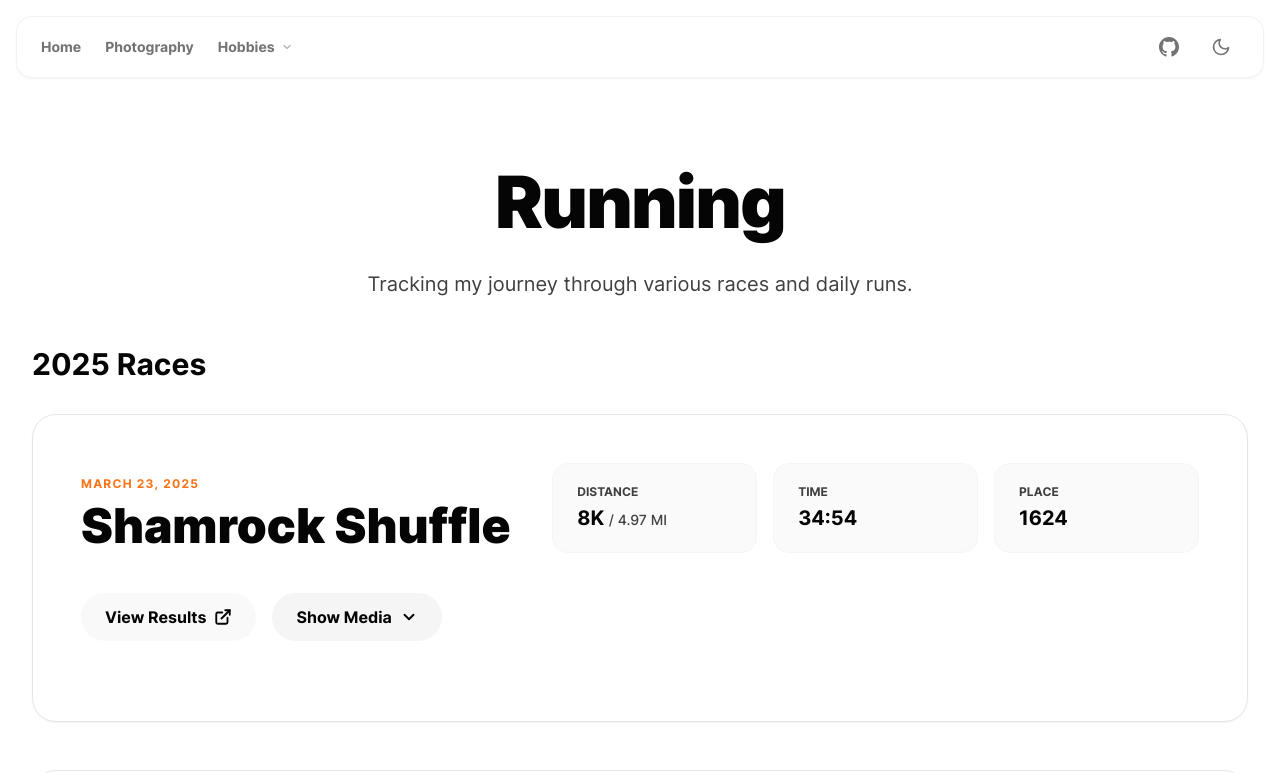
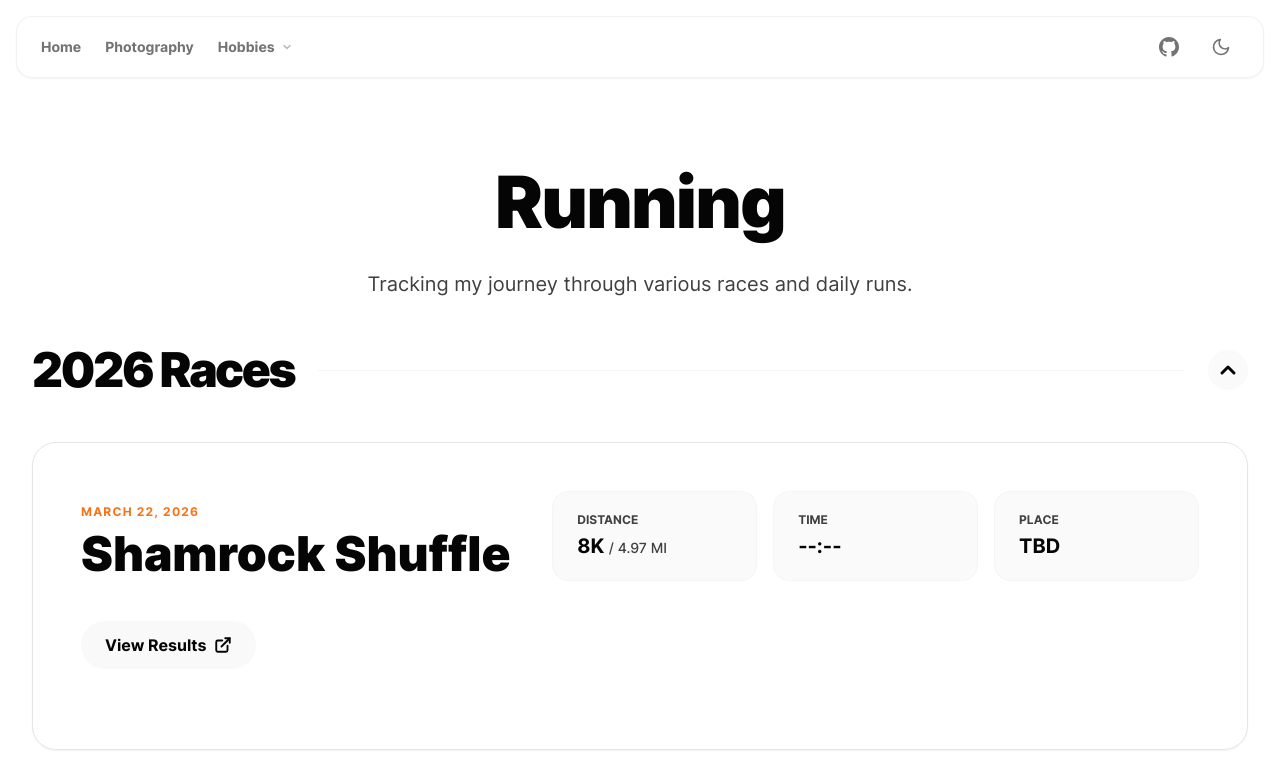
Before and after one commit to carson375/parker-carson, a Next.js app: page /hobbies/running in a window 1280 px wide. Shown: the top 773 px of the page. Built offline with nearby package versions, Linux system fonts and the light colour scheme.

Commit message:
Some cx updates

```diff
--- a/components/Gallery/Gallery.tsx
+++ b/components/Gallery/Gallery.tsx
@@ -7,6 +7,7 @@ interface GalleryProps {
   perRow?: number
   layout?: 'grid' | 'stack'
   initialIndex?: number | null
+  onOpen?: () => void
   onClose?: () => void
 }
 
@@ -15,6 +16,7 @@ export const Gallery = ({
   perRow = 1,
   layout = 'grid',
   initialIndex = null,
+  onOpen,
   onClose,
 }: GalleryProps) => {
   const [selectedIndex, setSelectedIndex] = useState<number | null>(
@@ -103,7 +105,10 @@ export const Gallery = ({
                 ? 'aspect-[4/3] rounded-3xl'
                 : 'aspect-[4/3] rounded-sm md:rounded-2xl md:hover:scale-[1.02] md:hover:shadow-2xl'
             }`}
-            onClick={() => setSelectedIndex(index)}
+            onClick={() => {
+              setSelectedIndex(index)
+              onOpen?.()
+            }}
           >
             <Image
               src={image}
@@ -123,9 +128,9 @@ export const Gallery = ({
 
       {/* Lightbox Modal - Cinema & Scrubber Version */}
       {selectedIndex !== null && (
-        <div className='fixed inset-0 z-[200] bg-white/80 dark:bg-black/60 backdrop-blur-3xl animate-in fade-in duration-500'>
+        <div className='fixed inset-0 z-[10001] bg-white/95 dark:bg-black/95 backdrop-blur-3xl animate-in fade-in duration-500'>
           {/* Top Pill Navigation */}
-          <div className='absolute top-6 left-1/2 -translate-x-1/2 z-[210] flex items-center gap-3 px-4 py-2 rounded-full bg-gray-100/50 dark:bg-gray-800/50 backdrop-blur-md border border-white/20 text-xs font-bold tracking-widest uppercase text-primary animate-in slide-in-from-top-4 duration-700'>
+          <div className='absolute top-6 left-1/2 -translate-x-1/2 z-[10002] flex items-center gap-3 px-4 py-2 rounded-full bg-gray-100/50 dark:bg-gray-800/50 backdrop-blur-md border border-white/20 text-xs font-bold tracking-widest uppercase text-primary animate-in slide-in-from-top-4 duration-700'>
             <span>{activeIndex + 1}</span>
             <span className='opacity-30'>/</span>
             <span className='opacity-50'>{images.length}</span>
@@ -133,7 +138,7 @@ export const Gallery = ({
 
           {/* Close Button */}
           <button
-            className='absolute top-6 right-6 p-2 rounded-full bg-gray-100/50 dark:bg-gray-800/50 text-primary z-[210] hover:bg-white dark:hover:bg-gray-700 transition-all active:scale-95 border border-white/10'
+            className='absolute top-6 right-6 p-2 rounded-full bg-gray-100/50 dark:bg-gray-800/50 text-primary z-[10002] hover:bg-white dark:hover:bg-gray-700 transition-all active:scale-95 border border-white/10'
             onClick={() => {
               setSelectedIndex(null)
               onClose?.()
@@ -157,7 +162,7 @@ export const Gallery = ({
 
           {/* Scrubber Progress Bar (Left Side) - Brighter & More Obvious */}
           {images.length > 1 && (
-            <div className='absolute left-4 top-1/2 -translate-y-1/2 h-64 w-1.5 bg-white/10 dark:bg-white/5 rounded-full z-[210] hidden md:block overflow-hidden border border-white/10'>
+            <div className='absolute left-4 top-1/2 -translate-y-1/2 h-64 w-1.5 bg-white/10 dark:bg-white/5 rounded-full z-[10002] hidden md:block overflow-hidden border border-white/10'>
               <div
                 className='w-full bg-white shadow-[0_0_15px_rgba(255,255,255,0.5)] transition-all duration-300 rounded-full'
                 style={{
--- a/data/running.json
+++ b/data/running.json
@@ -1,4 +1,13 @@
 [
+  {
+    "name": "Shamrock Shuffle",
+    "date": "March 22, 2026",
+    "distance": "8k",
+    "time": "--:--",
+    "place": "TBD",
+    "results": "#",
+    "photos": []
+  },
   {
     "name": "Shamrock Shuffle",
     "date": "March 23, 2025",
--- a/pages/hobbies/golfing.tsx
+++ b/pages/hobbies/golfing.tsx
@@ -132,7 +132,7 @@ const RoundTile = ({ round }: { round: RoundEntry }) => {
 
       {/* Trigger the Lightbox via the Gallery component */}
       {isOpen && hasPhotos && (
-        <div className='fixed inset-0 z-[100]'>
+        <div className='fixed inset-0 z-[10001]'>
           <div
             className='absolute inset-0 bg-black/60 backdrop-blur-3xl'
             onClick={() => setIsOpen(false)}
@@ -140,7 +140,7 @@ const RoundTile = ({ round }: { round: RoundEntry }) => {
           <Gallery images={round.photos!} initialIndex={0} />
           <button
             onClick={() => setIsOpen(false)}
-            className='fixed top-6 right-6 z-[250] p-2 text-primary hover:scale-110 transition-transform bg-gray-100/50 dark:bg-gray-800/50 rounded-full'
+            className='fixed top-6 right-6 z-[10002] p-2 text-primary hover:scale-110 transition-transform bg-gray-100/50 dark:bg-gray-800/50 rounded-full'
             title='Close Gallery'
           >
             <svg
--- a/pages/hobbies/running.tsx
+++ b/pages/hobbies/running.tsx
@@ -251,11 +251,28 @@ const RaceCard = ({ race }: { race: Race }) => {
 
 export default function Running() {
   const [races] = useState<Race[]>(runningData as Race[])
+  const [collapsedYears, setCollapsedYears] = useState<{ [key: string]: boolean }>({})
+
+  // Group races by year from the date string (e.g., "March 23, 2025")
+  const groupedRaces = races.reduce((acc: { [key: string]: Race[] }, race) => {
+    const year = race.date.split(', ')[1] || 'Upcoming'
+    if (!acc[year]) acc[year] = []
+    acc[year].push(race)
+    return acc
+  }, {})
+
+  const years = Object.keys(groupedRaces).sort((a, b) => b.localeCompare(a))
+
+  const toggleYear = (year: string) => {
+    setCollapsedYears(prev => ({
+      ...prev,
+      [year]: !prev[year]
+    }))
+  }
 
   return (
     <Container fullWidth={true}>
       <div className='flex flex-col items-center justify-center space-y-12 py-4 md:py-8'>
-
         {/* Hero Section */}
         <div className='flex flex-col items-center text-center space-y-6 md:space-y-8 px-4 max-w-4xl mx-auto'>
           <h1 className='text-4xl md:text-7xl font-black tracking-tight text-primary'>
@@ -269,17 +286,47 @@ export default function Running() {
           </div>
         </div>
 
-        {/* 2025 Races Section */}
-        <div className='w-full px-4 max-w-[1400px] mx-auto'>
-          <div className='flex items-center justify-between mb-6 md:mb-8'>
-            <h2 className='text-2xl md:text-3xl font-bold text-primary'>2025 Races</h2>
-          </div>
+        {/* Race Sections by Year */}
+        <div className='w-full px-4 max-w-[1400px] mx-auto space-y-8 md:space-y-12'>
+          {years.map(year => {
+            const isCollapsed = collapsedYears[year]
+            return (
+              <div key={year} className='space-y-8 md:space-y-12'>
+                <button
+                  onClick={() => toggleYear(year)}
+                  className='flex items-center gap-4 md:gap-6 w-full text-left group'
+                >
+                  <h2 className='text-3xl md:text-5xl font-black text-primary tracking-tighter'>
+                    {year} Races
+                  </h2>
+                  <div className='flex-grow hidden md:block h-px bg-gray-100 dark:bg-gray-800' />
+                  <div className={`p-2 rounded-full bg-gray-50 dark:bg-gray-800 text-primary transition-transform duration-300 ${isCollapsed ? '' : 'rotate-180'}`}>
+                    <svg
+                      xmlns='http://www.w3.org/2000/svg'
+                      width='24'
+                      height='24'
+                      viewBox='0 0 24 24'
+                      fill='none'
+                      stroke='currentColor'
+                      strokeWidth='3'
+                      strokeLinecap='round'
+                      strokeLinejoin='round'
+                    >
+                      <polyline points='6 9 12 15 18 9'></polyline>
+                    </svg>
+                  </div>
+                </button>
 
-          <div className='grid grid-cols-1 gap-12'>
-            {races.map((race, index) => (
-              <RaceCard key={index} race={race} />
-            ))}
-          </div>
+                {!isCollapsed && (
+                  <div className='grid grid-cols-1 gap-12 animate-in fade-in slide-in-from-top-4 duration-500'>
+                    {groupedRaces[year].map((race, index) => (
+                      <RaceCard key={index} race={race} />
+                    ))}
+                  </div>
+                )}
+              </div>
+            )
+          })}
         </div>
       </div>
     </Container>
--- a/pages/hobbies/skiing.tsx
+++ b/pages/hobbies/skiing.tsx
@@ -85,7 +85,13 @@ const VideoPlayer = ({ src }: { src: string }) => {
   )
 }
 
-const SeasonCard = ({ season }: { season: SkiSeason }) => {
+const SeasonCard = ({
+  season,
+  onToggleLightbox,
+}: {
+  season: SkiSeason
+  onToggleLightbox: (open: boolean) => void
+}) => {
   const [showMedia, setShowMedia] = useState(false)
   const hasPhotos = season.photos.length > 0
   const hasVideos = season.videos && season.videos.length > 0
@@ -202,7 +208,12 @@ const SeasonCard = ({ season }: { season: SkiSeason }) => {
                   Season Gallery
                 </h4>
                 <div className='w-full'>
-                  <Gallery images={season.photos} perRow={3} />
+                  <Gallery
+                    images={season.photos}
+                    perRow={3}
+                    onOpen={() => onToggleLightbox(true)}
+                    onClose={() => onToggleLightbox(false)}
+                  />
                 </div>
               </div>
             )}
@@ -215,9 +226,10 @@ const SeasonCard = ({ season }: { season: SkiSeason }) => {
 
 export default function Skiing() {
   const [seasons] = useState<SkiSeason[]>(skiingData as SkiSeason[])
+  const [isLightboxOpen, setIsLightboxOpen] = useState(false)
 
   return (
-    <Container fullWidth={true}>
+    <Container fullWidth={true} hideNav={isLightboxOpen}>
       <div className='flex flex-col items-center justify-center space-y-12 py-4 md:py-8'>
         {/* Hero Section */}
         <div className='flex flex-col items-center text-center space-y-6 md:space-y-8 px-4 max-w-4xl mx-auto'>
@@ -234,14 +246,21 @@ export default function Skiing() {
         </div>
 
         {/* Seasons Section */}
-        <div className='w-full px-4 max-w-[1400px] mx-auto'>
-          <div className='flex items-center justify-between mb-6 md:mb-8'>
-            <h2 className='text-2xl md:text-3xl font-bold text-primary'>Season Recaps</h2>
+        <div className='w-full px-4 max-w-[1400px] mx-auto space-y-8 md:space-y-12'>
+          <div className='flex items-center gap-4 md:gap-6'>
+            <h2 className='text-3xl md:text-5xl font-black text-primary tracking-tighter'>
+              Season Recaps
+            </h2>
+            <div className='hidden md:block h-px w-24 bg-gray-100 dark:bg-gray-800' />
           </div>
 
           <div className='grid grid-cols-1 gap-12'>
             {seasons.map((season, index) => (
-              <SeasonCard key={index} season={season} />
+              <SeasonCard
+                key={index}
+                season={season}
+                onToggleLightbox={setIsLightboxOpen}
+              />
             ))}
           </div>
         </div>
```
